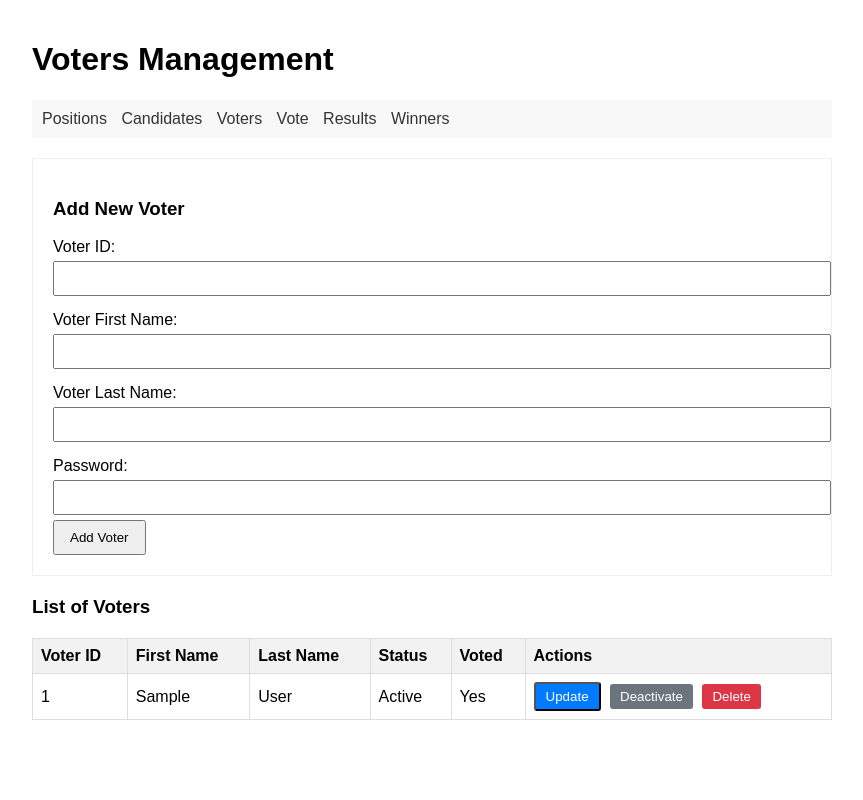
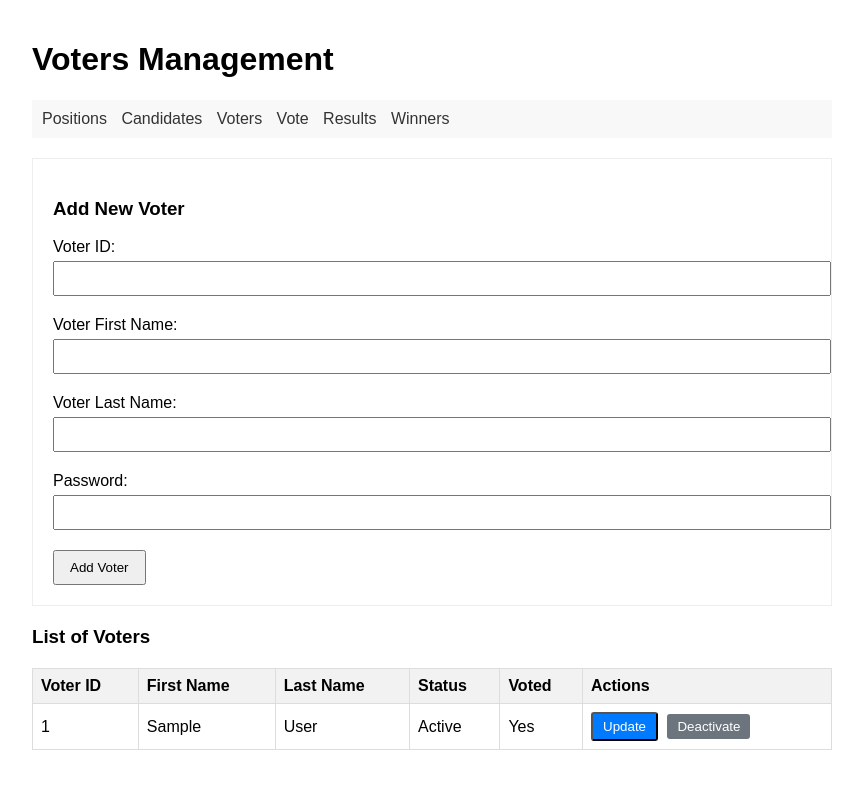
Before and after one commit to alexussagaral01/Text, a PHP site: page /voters.php in a window 1280 px wide. Shown: the whole page, without its empty margins (208-1071 px from the left). Run offline with PHP 8.4, Linux system fonts and the light colour scheme; tables that the repository leaves empty hold one stand-in row (values such as "Sample post").

Commit message:
first commit

```diff
--- a/vote/style.css
+++ b/vote/style.css
@@ -13,7 +13,6 @@ button { padding: 8px 15px; cursor: pointer; margin-right: 5px; }
 nav { margin: 20px 0; padding: 10px; background-color: #f8f8f8; }
 nav a { margin-right: 10px; text-decoration: none; color: #333; }
 nav a:hover { text-decoration: underline; }
-label { display: block; margin-top: 10px; }
 input[type="checkbox"] { width: auto; margin-right: 5px; }
 .success-msg { padding: 10px; background: #d4edda; color: #155724; border: 1px solid #c3e6cb; margin: 10px 0; }
 .error-msg { padding: 10px; background: #f8d7da; color: #721c24; border: 1px solid #f5c6cb; margin: 10px 0; }
@@ -33,3 +32,6 @@ input[type="checkbox"] { width: auto; margin-right: 5px; }
 .winner-row { background: #d4edda; }
 .summary-box { margin-top: 15px; padding: 10px; background: #e7f3ff; border-radius: 5px; }
 .no-candidates { color: #dc3545; }
+.form-group { margin-bottom: 15px;}
+.form-row {display: flex; gap: 20px;}
+.form-col {flex: 1;}
--- a/vote/voters.php
+++ b/vote/voters.php
@@ -24,19 +24,14 @@ if(isset($_POST['update'])) {
     $voterFName = $_POST['voterFName'];
     $voterLName = $_POST['voterLName'];
 
+    $sql = "UPDATE voters SET voterFName = '$voterFName', voterLName = '$voterLName'";
+
     if(!empty($_POST['voterPass'])) {
         $voterPass = password_hash($_POST['voterPass'], PASSWORD_DEFAULT);
-        $sql = "UPDATE voters SET
-                voterFName = '$voterFName',
-                voterLName = '$voterLName',
-                voterPass = '$voterPass'
-                WHERE voterID = '$voterID'";
-    } else {
-        $sql = "UPDATE voters SET
-                voterFName = '$voterFName',
-                voterLName = '$voterLName'
-                WHERE voterID = '$voterID'";
+        $sql .= ", voterPass = '$voterPass'";
     }
+
+    $sql .= " WHERE voterID = '$voterID'";
 
     if($conn->query($sql) === TRUE) {
         header("Location: voters.php");
@@ -57,18 +52,6 @@ if(isset($_GET['toggle'])) {
         header("Location: voters.php");
     } else {
         echo "Error: " . $conn->error;
-    }
-}
-
-if(isset($_GET['delete'])) {
-    $voterID = $_GET['delete'];
-
-    $sql = "DELETE FROM voters WHERE voterID = '$voterID'";
-
-    if($conn->query($sql) === TRUE) {
-        header("Location: voters.php");
-    } else {
-        echo "Error deleting record: " . $conn->error;
     }
 }
 
@@ -95,22 +78,46 @@ $voters = $result->fetch_all(MYSQLI_ASSOC);
         <a href="winners.php">Winners</a>
     </nav>
 
-    <form method="POST" class="form-section">
+    <form method="POST">
         <h3 id="formTitle">Add New Voter</h3>
 
         <input type="hidden" name="oldVoterID" id="oldVoterID">
 
+        <div class="form-row">
+            <div class="form-col">
+                <div class="form-group">
                     <label>Voter ID:</label>
                     <input type="text" name="voterID" id="voterID" required>
+                </div>
+            </div>
+        </div>
 
+        <div class="form-row">
+            <div class="form-col">
+                <div class="form-group">
                     <label>Voter First Name:</label>
                     <input type="text" name="voterFName" id="voterFName" required>
+                </div>
+            </div>
+        </div>
 
+        <div class="form-row">
+            <div class="form-col">
+                <div class="form-group">
                     <label>Voter Last Name:</label>
                     <input type="text" name="voterLName" id="voterLName" required>
+                </div>
+            </div>
+        </div>
 
+        <div class="form-row">
+            <div class="form-col">
+                <div class="form-group">
                     <label>Password:</label>
                     <input type="password" name="voterPass" id="voterPass" required>
+                </div>
+            </div>
+        </div>
 
         <button type="submit" name="add" id="submitBtn">Add Voter</button>
     </form>
@@ -133,7 +140,6 @@ $voters = $result->fetch_all(MYSQLI_ASSOC);
                 $fname = $v['voterFName'];
                 $lname = $v['voterLName'];
                 $stat = $v['voterStat'];
-                $isActive = ($stat == 'Active');
             ?>
             <tr>
                 <td><?= $id ?></td>
@@ -144,9 +150,11 @@ $voters = $result->fetch_all(MYSQLI_ASSOC);
                 <td>
                     <button class="btn-update" onclick="editVoter('<?= $id ?>', '<?= $fname ?>', '<?= $lname ?>', '<?= $stat ?>')">Update</button>
 
-                    <button class="btn-toggle-<?= $isActive ? 'inactive' : 'active' ?>" onclick="location='?toggle=<?= $id ?>&status=<?= $stat ?>'"><?= $isActive ? 'Deactivate' : 'Activate' ?></button>
-
-                    <button class="btn-delete" onclick="if(confirm('Delete this voter?')) location='?delete=<?= $id ?>'">Delete</button>
+                    <?php if($stat == 'Active'): ?>
+                        <button class="btn-toggle-inactive" onclick="location='?toggle=<?= $id ?>&status=<?= $stat ?>'">Deactivate</button>
+                    <?php else: ?>
+                        <button class="btn-toggle-active" onclick="location='?toggle=<?= $id ?>&status=<?= $stat ?>'">Activate</button>
+                    <?php endif; ?>
                 </td>
             </tr>
             <?php endforeach; ?>
```
Also changed, not shown: vote/candidates.php (+25 -21 lines), vote/positions.php (+22 -22 lines). Lines whose indentation alone changed are shown as unchanged.
